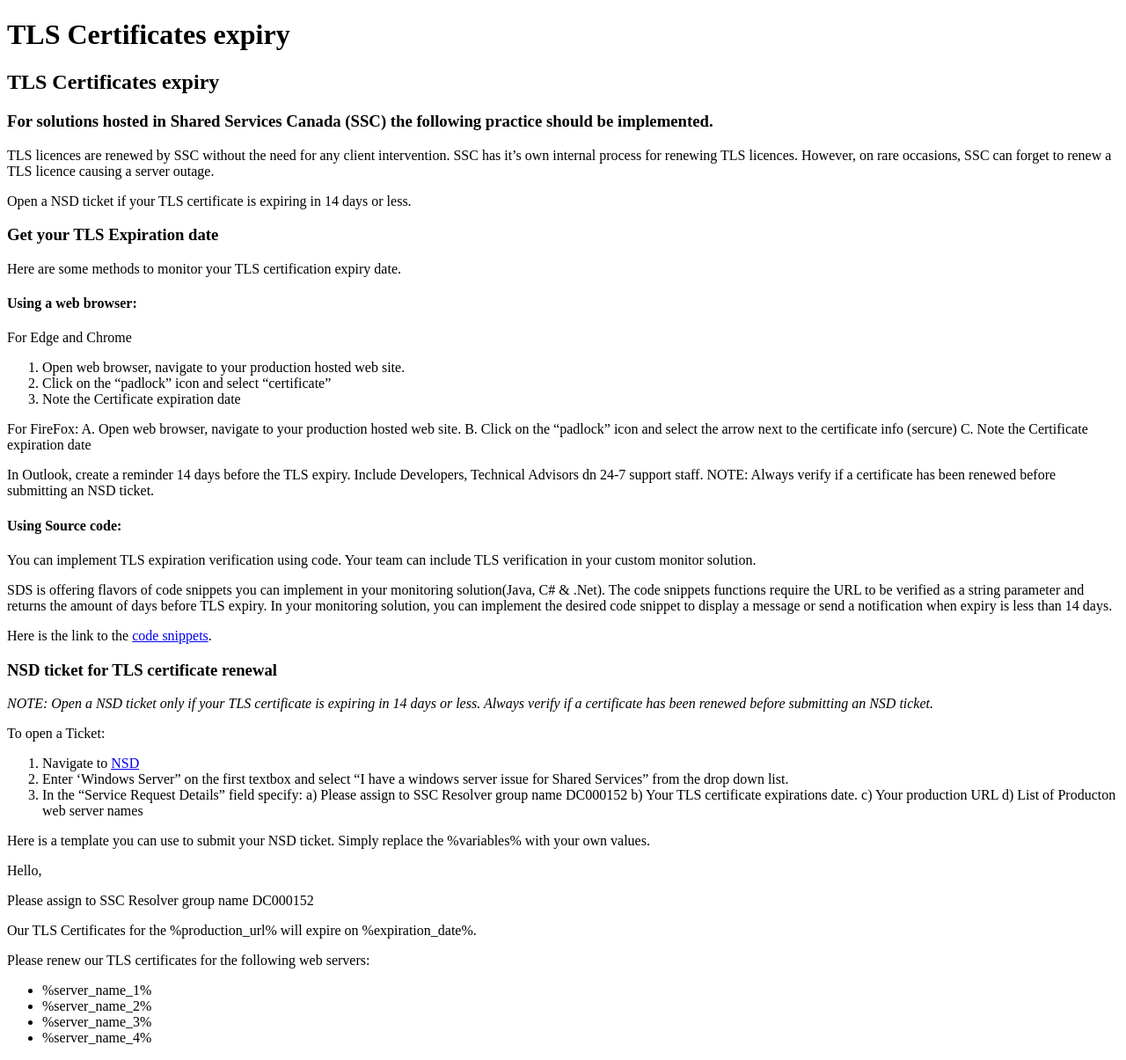
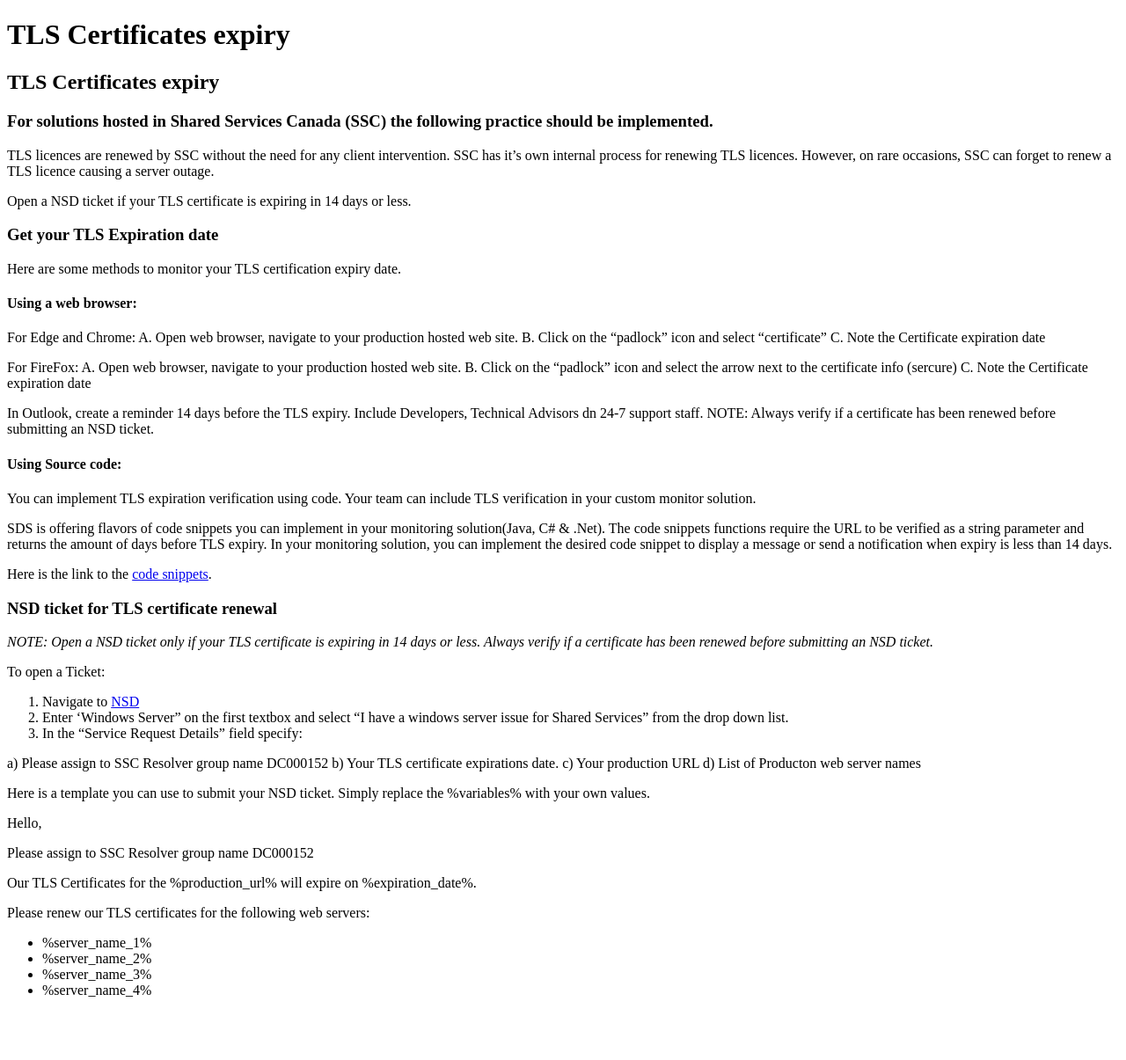
Before and after one commit to esdc-devcop/esdc-devcop.github.io, a Jekyll site: the page built from _guides/TLS_Certificate_Expiry.md, in a window 1280 px wide. Shown: the whole page at 88% size. Built offline with Jekyll 4.4.1, drawn with Linux system fonts in a browser that asks for light colours; comment, search, counter and statistics services are not loaded; after the commit the page ends 1151 px from its top, so only the background shows below that; some of the changed lines change nothing that is shown.

Commit message:
Update TLS_Certificate_Expiry.md

```diff
--- a/_guides/TLS_Certificate_Expiry.md
+++ b/_guides/TLS_Certificate_Expiry.md
@@ -21,10 +21,10 @@ Here are some methods to monitor your TLS certification expiry date.
 
 #### Using a web browser:
 
-For Edge and Chrome
-1. Open web browser, navigate to your production hosted web site.
-2. Click on the "padlock" icon and select "certificate"
-3. Note the Certificate expiration date
+For Edge and Chrome:
+A. Open web browser, navigate to your production hosted web site.
+B. Click on the "padlock" icon and select "certificate"
+C. Note the Certificate expiration date
 
 For FireFox:
 A. Open web browser, navigate to your production hosted web site.
@@ -49,9 +49,11 @@ Here is the link to the [code snippets](https://gccode.ssc-spc.gc.ca/iitb-dgiit/
 *NOTE: Open a NSD ticket only if your TLS certificate is expiring in 14 days or less. Always verify if a certificate has been renewed before submitting an NSD ticket.*
 
 To open a Ticket:
+
 1. Navigate to [NSD](http://srmis-sigdi-iagent.prv/ "NSD")
 2. Enter 'Windows Server" on the first textbox and select "I have a windows server issue for Shared Services" from the drop down list.
 3. In the "Service Request Details" field specify:
+
 a) Please assign to SSC Resolver group name DC000152
 b) Your TLS certificate expirations date.
 c) Your production URL
@@ -66,6 +68,7 @@ Please assign to SSC Resolver group name DC000152
 Our TLS Certificates for the %production_url% will expire on %expiration_date%.
 
 Please renew our TLS certificates for the following web servers:
+
 - %server_name_1%
 - %server_name_2%
 - %server_name_3%
```
